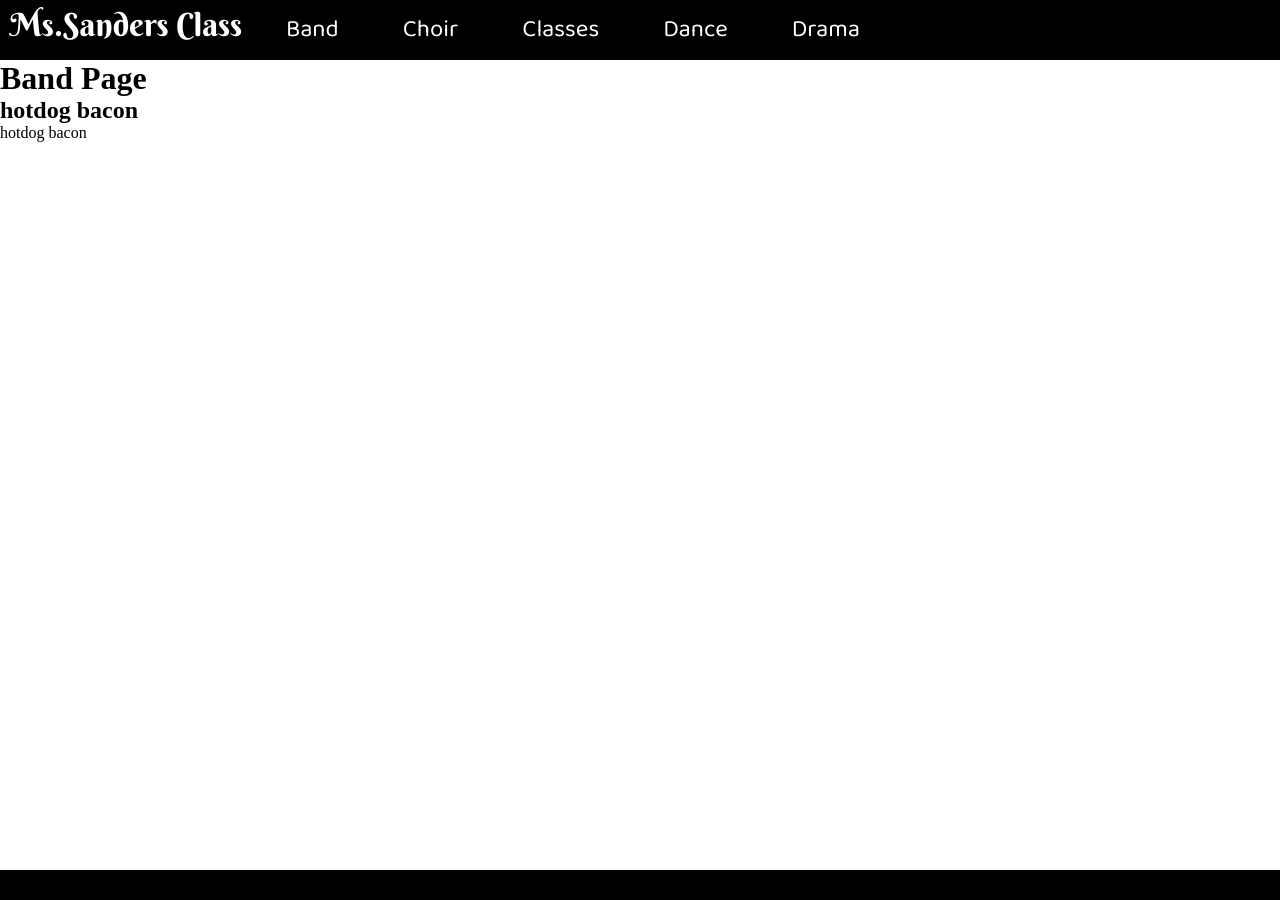
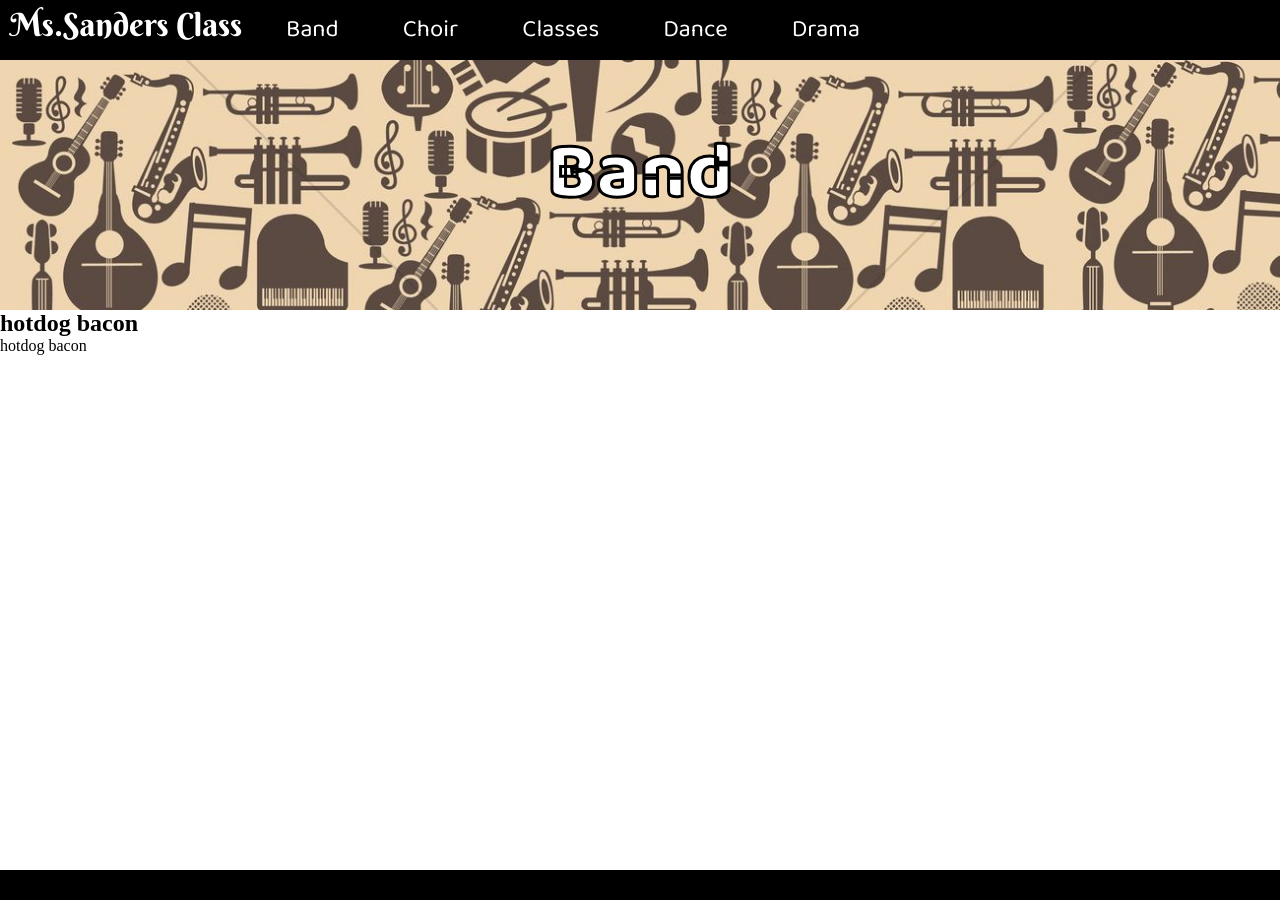
Before and after one commit to BenLardie/Music-Site, a Jekyll site: the page built from band.html, in a window 1280 px wide. Built offline with Jekyll 4.4.1, drawn with Linux system fonts in a browser that asks for light colours.

Commit message:
all pages have headers

```diff
--- a/band.html
+++ b/band.html
@@ -1,9 +1,9 @@
 ---
 layout: index
 ---
-
-<h1>Band Page</h1>
-
+<div class="band-header">
+    <h1 class="page-header">Band</h1>
+</div>
 {% for post in site.band %}
 
 <h2>{{post.title}}</h2>
--- a/choir.html
+++ b/choir.html
@@ -1,9 +1,9 @@
 ---
 layout: index
 ---
-
-<h1>Choir Page</h1>
-
+<div class="choir-header">
+    <h1 class="page-header">Choir Page</h1>
+</div>
 {% for post in site.choir %}
 
 <h2>{{post.title}}</h2>
--- a/classes.html
+++ b/classes.html
@@ -1,8 +1,9 @@
 ---
 layout: index
 ---
-
-<h1>Classes Page</h1>
+<div class="class-header">
+    <h1 class="page-header">Classes</h1>
+</div>
 
 {% for class in site.classes %}
 
--- a/css/main.css
+++ b/css/main.css
@@ -49,6 +49,58 @@ li {
     font-weight: 800;
 }
 
+.danceheader{
+    height: 250px;
+    width: 100vw;
+    background-image: url('../images/danceheader.jpg');
+    background-size: cover;
+    background-repeat: no-repeat;
+}
+
+.page-header {
+    color: white;
+    font-family: 'Baloo 2', cursive;
+    font-weight: 800;
+    text-align: center;
+    padding-top: 50px;
+    font-size: 5rem;
+    -webkit-text-stroke-width: 3px;
+    -webkit-text-stroke-color: black;
+}
+
+.drama-header {
+    height: 250px;
+    width: 100vw;
+    background-image: url('../images/dramaheader.jpg');
+    background-size: cover;
+    background-repeat: no-repeat
+}
+
+.class-header {
+    height: 250px;
+    width: 100vw;
+    background-image: url('../images/classheader.jpg');
+    background-size: cover;
+    background-repeat: no-repeat
+}
+
+.choir-header {
+    height: 250px;
+    width: 100vw;
+    background-image: url('../images/choirheader.jpg');
+    background-size: cover;
+    background-repeat: no-repeat
+}
+
+.band-header {
+    height: 250px;
+    width: 100vw;
+    background-image: url('../images/bandheader.jpg');
+    background-size: cover;
+    background-repeat: no-repeat
+}
+
+
 footer {
     width: 100vw;
     height: 30px;
@@ -57,7 +109,7 @@ footer {
     bottom: 0;
 }
 
-@media (max-width: 800px) {
+@media (max-width: 950px) {
     ul {
         visibility: hidden;
     }
--- a/dance.html
+++ b/dance.html
@@ -1,12 +1,14 @@
 ---
 layout: index
 ---
-
-<h1>Dance Page</h1>
+<div class="danceheader">
+    <h1 class="page-header">Dance</h1>
+</div>
 
 {% for post in site.dance %}
 
 <h2>{{post.title}}</h2>
+<h3>{{ post.date | date: '%B %d, %Y' }}</h3>
 
 <div class="content">
     {{post.content}}
--- a/drama.html
+++ b/drama.html
@@ -2,7 +2,9 @@
 layout: index
 ---
 
-<h1>Drama Page</h1>
+<div class="drama-header">
+    <h1 class="page-header">Drama</h1>
+</div>
 
 {% for post in site.drama %}
 
```
Also changed, not shown: images/bandheader.jpg (added), images/choirheader.jpg (added), images/classheader.jpg (added), images/danceheader.jpg (added), images/danceheader.svg (added), images/dramaheader.jpeg (added), images/dramaheader.jpg (added).
